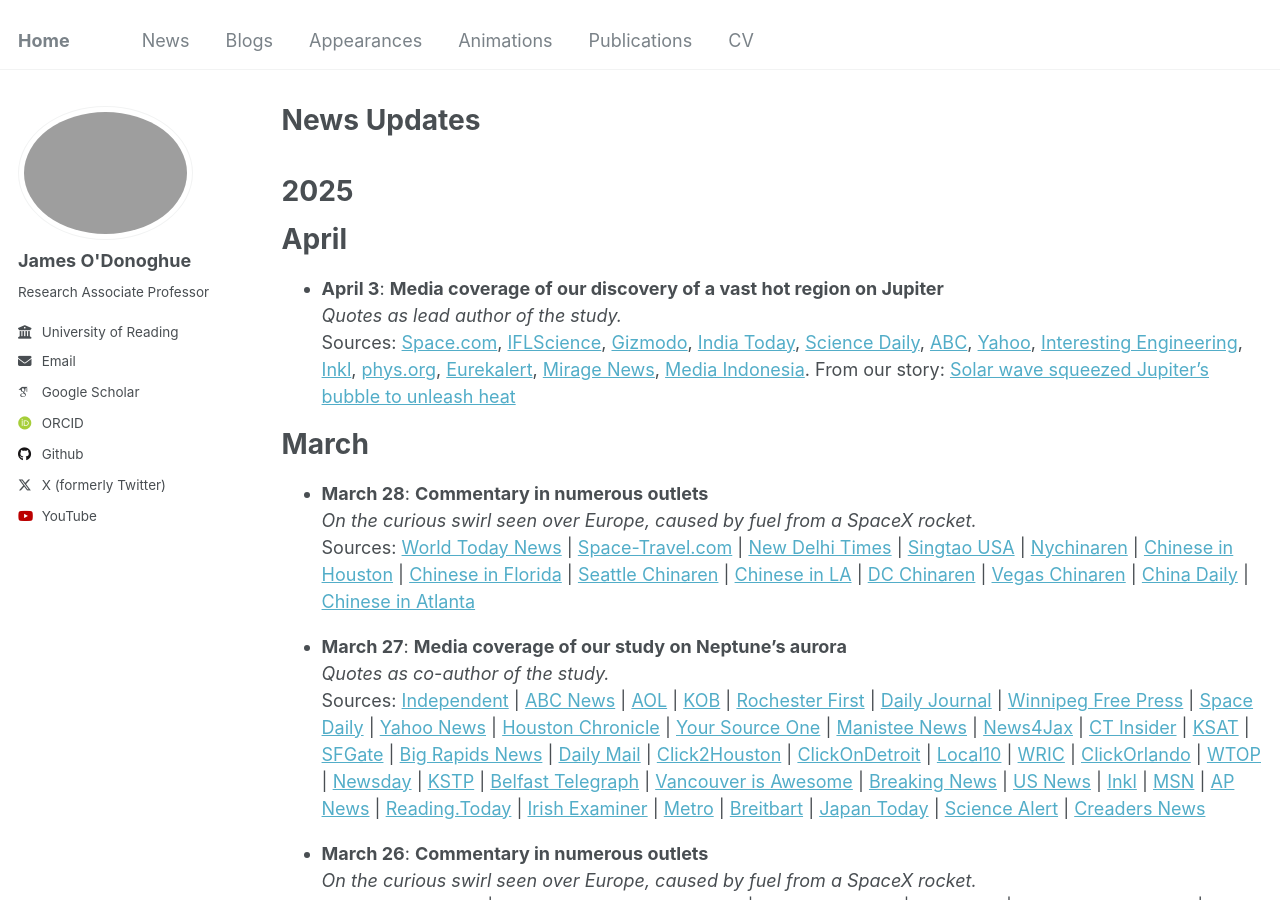
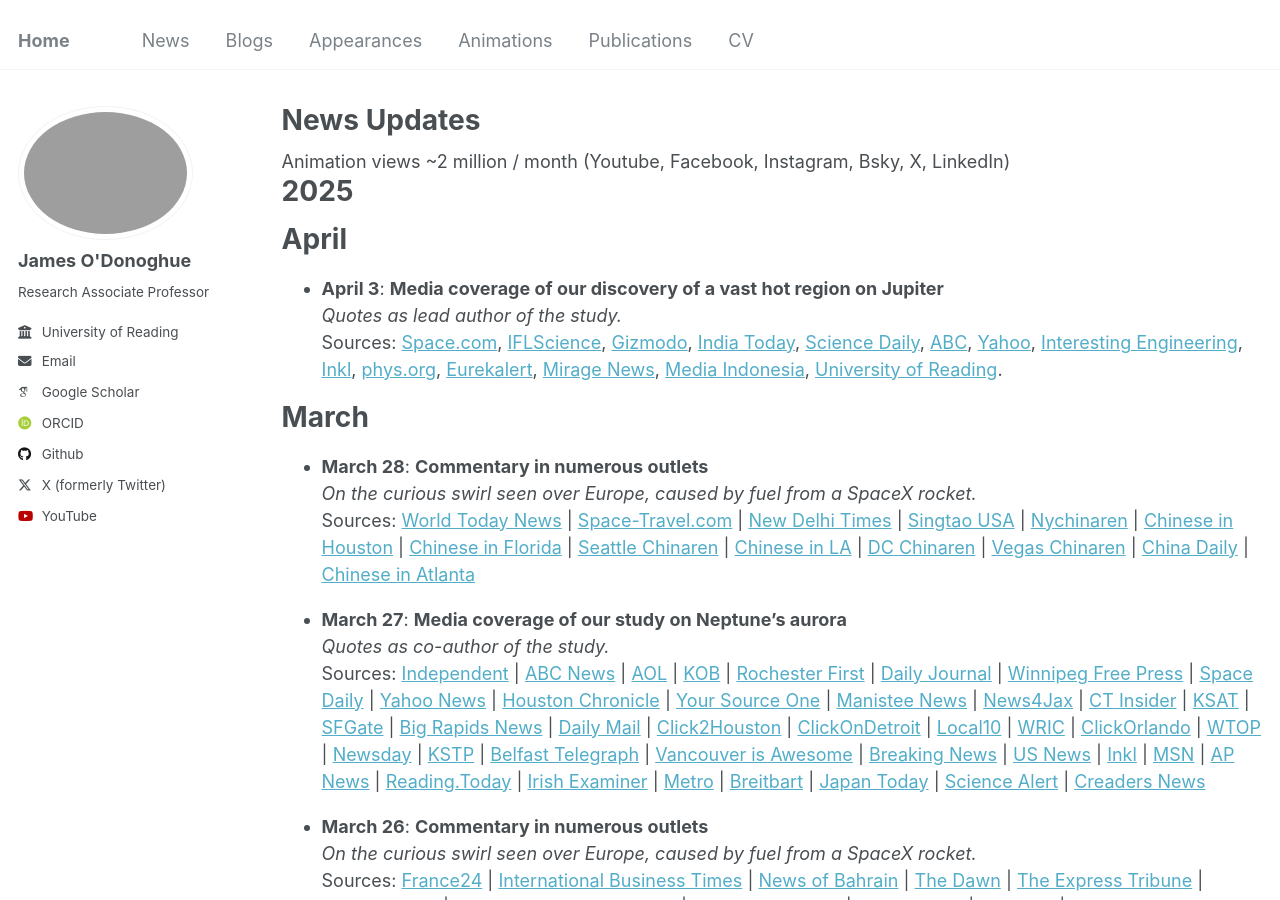
Before and after one commit to odonoghuespace/odonoghuespace.github.io, a Jekyll site: the page built from _pages/news.html, in a window 1280 px wide and 900 px high. Built offline with Jekyll 4.4.1, drawn with Linux system fonts in a browser that asks for light colours; some web fonts are replaced; some of the changed text lies outside the part shown.

Commit message:
Update news.html

```diff
--- a/_pages/news.html
+++ b/_pages/news.html
@@ -4,6 +4,7 @@ title: "News Updates"
 permalink: /news/
 author_profile: true
 ---
+Animation views ~2 million / month (Youtube, Facebook, Instagram, Bsky, X, LinkedIn)
 <br>
 <h1>2025</h1>
 
@@ -25,9 +26,9 @@ author_profile: true
     <a href="https://phys.org/news/2025-04-solar-compresses-jupiter-magnetosphere-hot.html">phys.org</a>,
     <a href="https://www.eurekalert.org/news-releases/1078491">Eurekalert</a>,
     <a href="https://www.miragenews.com/solar-wave-squeezes-jupiters-magnetic-field-1438410/">Mirage News</a>,
-    <a href="https://mediaindonesia.com/teknologi/757671/perisai-jupiter-jebol-dihantam-badai-matahari-raksasa">Media Indonesia</a>.
-    From our story:
-    <a href="https://www.reading.ac.uk/news/2025/Research-News/Solar-wave-squeezed-Jupiters-magnetic-shield-to-unleash-heat" target="_self">Solar wave squeezed Jupiter’s bubble to unleash heat</a>
+    <a href="https://mediaindonesia.com/teknologi/757671/perisai-jupiter-jebol-dihantam-badai-matahari-raksasa">Media Indonesia</a>,
+     <a href="https://www.reading.ac.uk/news/2025/Research-News/Solar-wave-squeezed-Jupiters-magnetic-shield-to-unleash-heat">University of Reading</a>.
+
   </li>
 </ul>
 
```
Also changed, not shown: other parts of _pages/news.html (+1 -1 lines).
